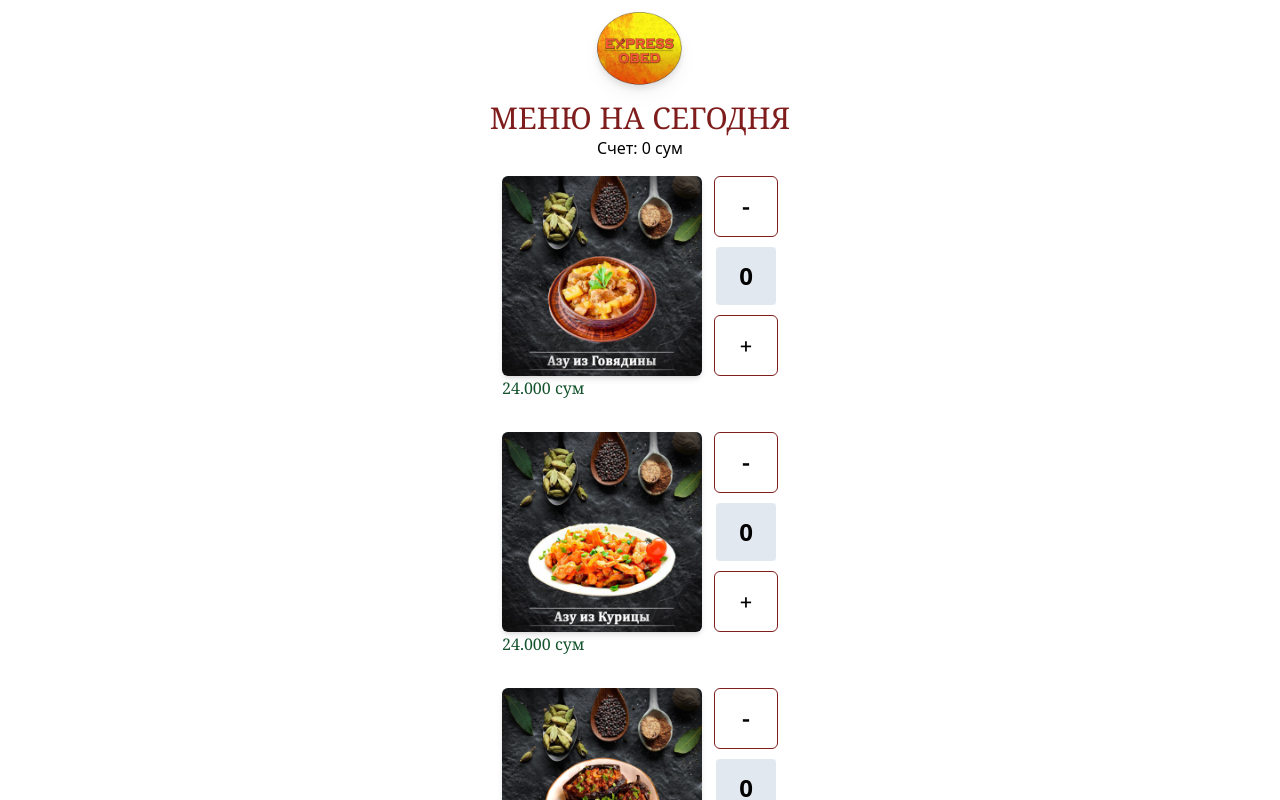
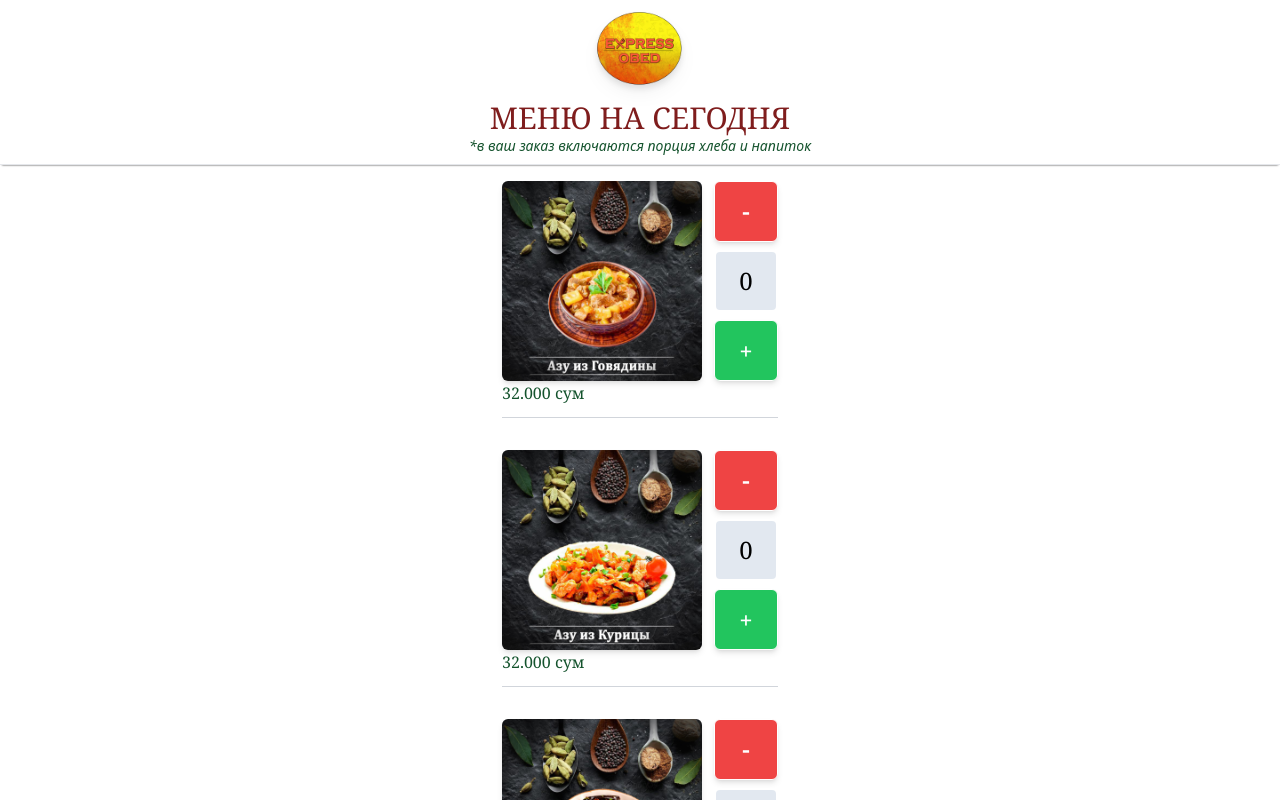
Before and after one commit to Jamsher17/procatering, a Next.js app: page /menu in a window 1280 px wide. Shown: the top 800 px of the page. Built offline with nearby package versions, Linux system fonts and the light colour scheme.

Commit message:
UI updated

```diff
--- a/app/components/ui/Button.tsx
+++ b/app/components/ui/Button.tsx
@@ -2,12 +2,12 @@ import { ButtonHTMLAttributes, FC } from "react";
 import { cva, VariantProps } from "class-variance-authority";
 
 const buttonVariants = cva(
-  "flex flex-1 justify-center items-center rounded-md border border-red-900 w-16 bg-yellow-5 font-serif text-2xl font-bold",
+  "flex flex-1 justify-center items-center rounded-md border border-white w-16  font-serif text-2xl font-bold shadow-md",
   {
     variants: {
       color: {
-        green: "",
-        red: "",
+        green: "bg-green-500 text-white",
+        red: "bg-red-500 text-white",
       },
     },
     defaultVariants: {
--- a/app/components/ui/menu/ItemCard.tsx
+++ b/app/components/ui/menu/ItemCard.tsx
@@ -1,6 +1,9 @@
 "use client";
 
 import { FC, useState } from "react";
+
+//utils
+import { cva, VariantProps } from "class-variance-authority";
 
 //components
 import Image from "next/image";
@@ -10,16 +13,37 @@ import Button from "../Button";
 import { useDispatch } from "react-redux";
 import { add, subtract } from "../../../../redux/billCounterSlice";
 
-interface ItemCardProps {
+const itemCardVariants = cva("my-4", {
+  variants: {
+    border: {
+      true: "border-b border-gray-300 pb-3",
+      false: "",
+    },
+  },
+  defaultVariants: {
+    border: true,
+  },
+});
+
+interface ItemCardProps
+  extends React.HTMLAttributes<HTMLDivElement>,
+    VariantProps<typeof itemCardVariants> {
   image: any;
+  className?: string;
+  border?: boolean;
 }
 
-const ItemCard: FC<ItemCardProps> = ({ image, ...props }) => {
+const ItemCard: FC<ItemCardProps> = ({
+  image,
+  className,
+  border,
+  ...props
+}) => {
   const dispatch = useDispatch();
   const [count, setCount] = useState(0);
 
   return (
-    <div className="my-4">
+    <div className={itemCardVariants({ border, className })} {...props}>
       <div className="flex flex-1 gap-3 ">
         <Image
           src={image}
@@ -36,11 +60,11 @@ const ItemCard: FC<ItemCardProps> = ({ image, ...props }) => {
             onClick={() => {
               if (count > 0) {
                 setCount(count - 1);
-                dispatch(subtract(24000));
+                dispatch(subtract(32000));
               }
             }}
           />
-          <div className="flex flex-1 items-center justify-center border-2 border-white rounded-md my-2 font-sans text-2xl font-semibold bg-slate-200">
+          <div className="flex flex-1 items-center justify-center border-2 border-white rounded-md my-2 font-serif text-2xl bg-slate-200">
             {count}
           </div>
           <Button
@@ -48,12 +72,12 @@ const ItemCard: FC<ItemCardProps> = ({ image, ...props }) => {
             color="green"
             onClick={() => {
               setCount(count + 1);
-              dispatch(add(24000));
+              dispatch(add(32000));
             }}
           />
         </div>
       </div>
-      <h1 className="flex font-serif text-green-900">24.000 сум</h1>
+      <h1 className="flex font-serif text-green-900">32.000 сум</h1>
     </div>
   );
 };
--- a/app/components/ui/menu/MenuMealsOnly.tsx
+++ b/app/components/ui/menu/MenuMealsOnly.tsx
@@ -1,6 +1,7 @@
 //components
 import Image from "next/image";
 import ItemCard from "./ItemCard";
+import { Divider } from "@mui/material";
 
 //assets
 import logo from "@images/logo.png";
@@ -39,11 +40,13 @@ const MenuMealsOnly = () => {
           width={100}
           className="drop-shadow-lg"
         />
-        <div className="flex flex-col items-center justify-center">
+        <div className="flex flex-col w-[100%] items-center justify-center border-b pb-2 shadow-[0_2px_2px_-2px_#333]">
           <h1 className="text-2xl font-serif text-red-900 md:text-3xl">
             МЕНЮ НА СЕГОДНЯ
           </h1>
-          <h1>{`Счет: ${totalBill} сум`}</h1>
+          <h1 className="text-xs md:text-sm italic text-green-900">
+            *в ваш заказ включаются порция хлеба и напиток
+          </h1>
         </div>
       </div>
       <div className="flex flex-col items-center justify-evenly ">
--- a/package.json
+++ b/package.json
@@ -25,6 +25,7 @@
     "react": "18.2.0",
     "react-dom": "18.2.0",
     "react-redux": "^8.0.7",
+    "tailwind-merge": "^1.12.0",
     "telegraf": "^4.12.2",
     "typescript": "5.0.4"
   },
```
Also changed, not shown: 1 other file (tests, documents, lock files or other folders).
